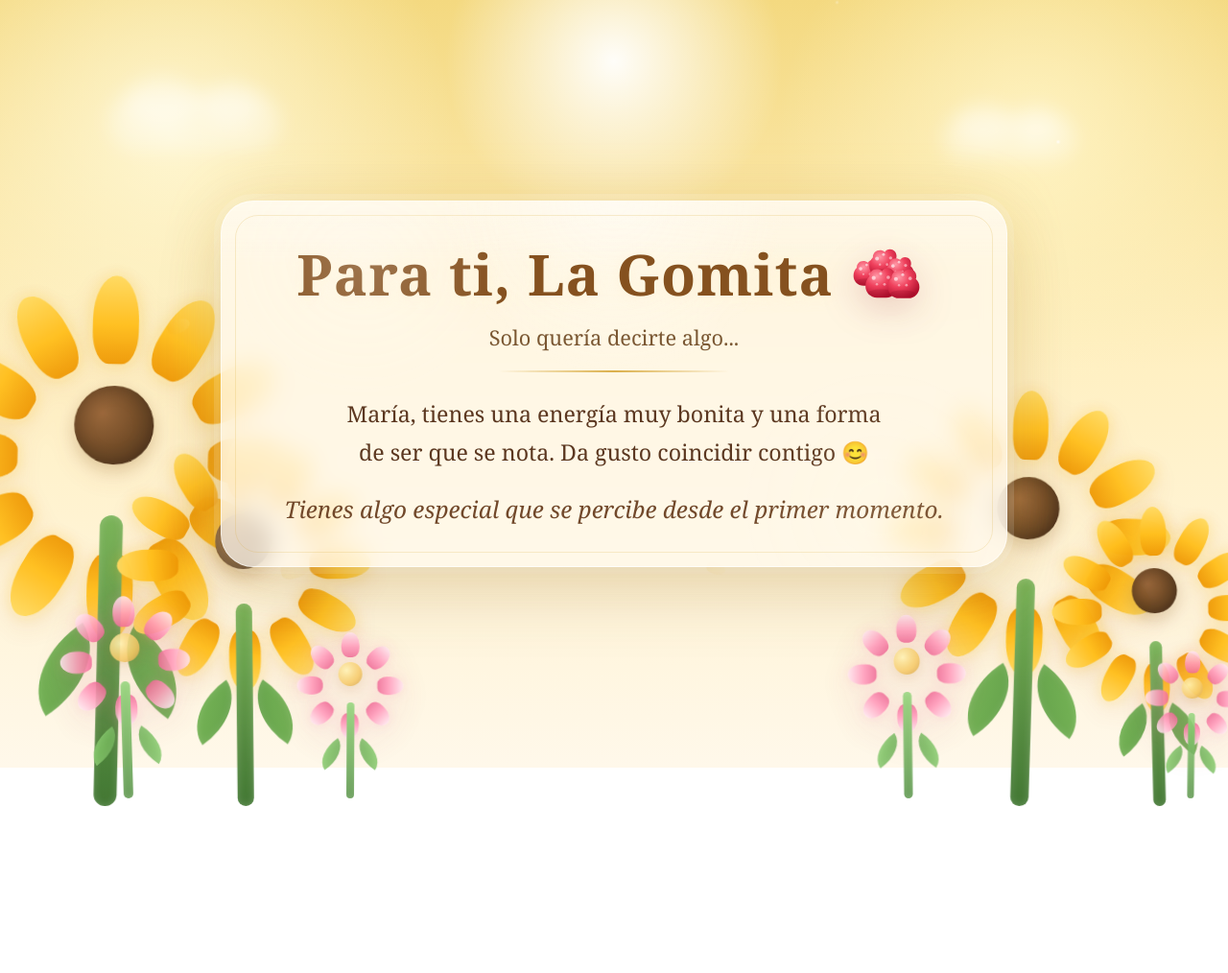
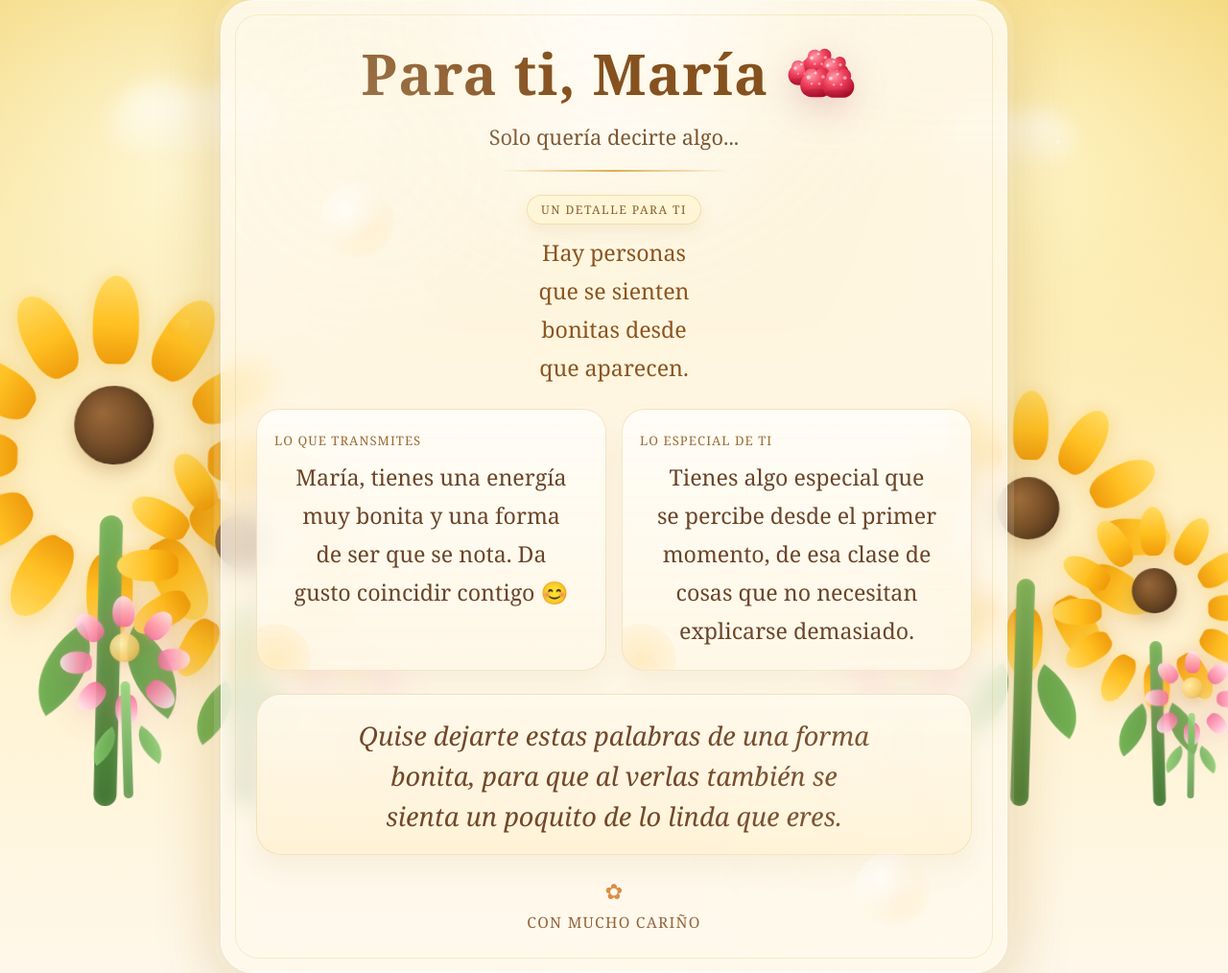
Before and after one commit to jgonzpad/para-ti-la-gomita, a plain HTML site: page index.html in a window 1280 px wide. Shown: the whole page at 96% size. Before the commit the page ends 800 px from the top, so only its background shows below. Drawn offline with Linux system fonts and the light colour scheme.

Commit message:
feat: redesign romantic message layout

```diff
--- a/index.html
+++ b/index.html
@@ -310,7 +310,110 @@
 
     .message {
       display: grid;
+      gap: 22px;
+      position: relative;
+    }
+
+    .message::before,
+    .message::after {
+      content: "";
+      position: absolute;
+      width: 78px;
+      height: 78px;
+      border-radius: 50%;
+      background:
+        radial-gradient(circle at 35% 35%, rgba(255, 255, 255, 0.92), rgba(255, 255, 255, 0) 55%),
+        radial-gradient(circle at 60% 60%, rgba(255, 206, 122, 0.3), rgba(255, 206, 122, 0) 65%);
+      opacity: 0.7;
+      filter: blur(1px);
+      animation: drift 8s ease-in-out infinite alternate;
+    }
+
+    .message::before {
+      top: -12px;
+      left: 6%;
+    }
+
+    .message::after {
+      right: 8%;
+      bottom: 10px;
+      animation-duration: 9.5s;
+    }
+
+    .message-intro {
+      display: grid;
+      gap: 10px;
+      justify-items: center;
+      text-align: center;
+      animation: rise-in 1s ease 0.36s both;
+    }
+
+    .eyebrow {
+      padding: 6px 14px;
+      border-radius: 999px;
+      letter-spacing: 0.12em;
+      text-transform: uppercase;
+      font-size: 0.76rem;
+      color: #8b5f2d;
+      background: rgba(255, 244, 213, 0.82);
+      border: 1px solid rgba(223, 186, 102, 0.4);
+      box-shadow: 0 8px 18px rgba(197, 151, 58, 0.12);
+    }
+
+    .lead {
+      margin: 0;
+      max-width: 13ch;
+      font-size: clamp(2rem, 4vw, 3rem);
+      line-height: 1.02;
+      color: #8b5521;
+      text-shadow: 0 6px 18px rgba(255, 242, 210, 0.48);
+    }
+
+    .message-grid {
+      display: grid;
+      grid-template-columns: repeat(2, minmax(0, 1fr));
       gap: 16px;
+      animation: rise-in 1s ease 0.48s both;
+    }
+
+    .message-card {
+      position: relative;
+      min-height: 150px;
+      padding: 20px 18px;
+      border-radius: 24px;
+      background: linear-gradient(180deg, rgba(255, 255, 255, 0.68), rgba(255, 247, 230, 0.92));
+      border: 1px solid rgba(221, 183, 106, 0.32);
+      box-shadow: 0 16px 28px rgba(166, 115, 42, 0.08);
+      overflow: hidden;
+    }
+
+    .message-card::before {
+      content: "";
+      position: absolute;
+      inset: auto auto -26px -18px;
+      width: 74px;
+      height: 74px;
+      border-radius: 50%;
+      background: radial-gradient(circle, rgba(255, 214, 126, 0.36), rgba(255, 214, 126, 0));
+    }
+
+    .message-label {
+      display: inline-block;
+      margin-bottom: 10px;
+      font-size: 0.82rem;
+      letter-spacing: 0.08em;
+      text-transform: uppercase;
+      color: #9a6a33;
+    }
+
+    .message-card p {
+      position: relative;
+      z-index: 1;
+      margin: 0;
+      text-align: left;
+      font-size: clamp(1rem, 1.8vw, 1.16rem);
+      line-height: 1.7;
+      color: #6a4529;
     }
 
     .message p {
@@ -329,9 +432,38 @@
 
     .message .closing {
       margin-top: 2px;
+      padding: 22px 18px 18px;
+      border-radius: 26px;
+      text-align: center;
       font-style: italic;
-      font-size: clamp(1.16rem, 2vw, 1.52rem);
+      font-size: clamp(1.22rem, 2.2vw, 1.7rem);
+      line-height: 1.55;
       color: #71482a;
+      background: linear-gradient(180deg, rgba(255, 249, 236, 0.88), rgba(255, 241, 211, 0.9));
+      border: 1px solid rgba(220, 181, 103, 0.3);
+      box-shadow: inset 0 1px 0 rgba(255, 255, 255, 0.5), 0 14px 26px rgba(166, 112, 30, 0.08);
+      animation-delay: 0.62s;
+    }
+
+    .signature {
+      display: grid;
+      gap: 4px;
+      justify-items: center;
+      text-align: center;
+      animation: rise-in 1s ease 0.74s both;
+    }
+
+    .signature-mark {
+      font-size: 1.4rem;
+      color: #d98e49;
+    }
+
+    .signature p {
+      margin: 0;
+      font-size: 0.98rem;
+      letter-spacing: 0.08em;
+      text-transform: uppercase;
+      color: #94653c;
     }
 
     .card > p:not(.subtitle) {
@@ -401,6 +533,18 @@
       .card::before {
         inset: 10px;
         border-radius: 19px;
+      }
+
+      .message-grid {
+        grid-template-columns: 1fr;
+      }
+
+      .message-card {
+        min-height: auto;
+      }
+
+      .lead {
+        max-width: 11ch;
       }
 
       .sunflower { opacity: 0.82; }
@@ -582,7 +726,7 @@
 
   <main class="card">
     <h1>
-      <span class="title-text">Para ti, La Gomita</span>
+      <span class="title-text">Para ti, María</span>
       <svg class="gummy" viewBox="0 0 120 92" aria-hidden="true">
         <defs>
           <radialGradient id="gummyRed" cx="35%" cy="28%" r="75%">
@@ -620,8 +764,25 @@
     <p class="subtitle">Solo quer&iacute;a decirte algo...</p>
     <div class="divider"></div>
     <section class="message">
-      <p>Mar&iacute;a, tienes una energ&iacute;a muy bonita y una forma de ser que se nota. Da gusto coincidir contigo &#128522;</p>
-      <p class="closing">Tienes algo especial que se percibe desde el primer momento.</p>
+      <div class="message-intro">
+        <span class="eyebrow">Un detalle para ti</span>
+        <p class="lead">Hay personas que se sienten bonitas desde que aparecen.</p>
+      </div>
+      <div class="message-grid">
+        <article class="message-card">
+          <span class="message-label">Lo que transmites</span>
+          <p>Mar&iacute;a, tienes una energ&iacute;a muy bonita y una forma de ser que se nota. Da gusto coincidir contigo &#128522;</p>
+        </article>
+        <article class="message-card">
+          <span class="message-label">Lo especial de ti</span>
+          <p>Tienes algo especial que se percibe desde el primer momento, de esa clase de cosas que no necesitan explicarse demasiado.</p>
+        </article>
+      </div>
+      <p class="closing">Quise dejarte estas palabras de una forma bonita, para que al verlas tambi&eacute;n se sienta un poquito de lo linda que eres.</p>
+      <div class="signature">
+        <span class="signature-mark">&#10047;</span>
+        <p>Con mucho cari&ntilde;o</p>
+      </div>
     </section>
     <p>Solo quer&iacute;a decirte algo...</p>
     <p>Mar&iacute;a, tienes una energ&iacute;a muy bonita y una forma de ser que se nota. Da gusto coincidir contigo &#128522;</p>
```
